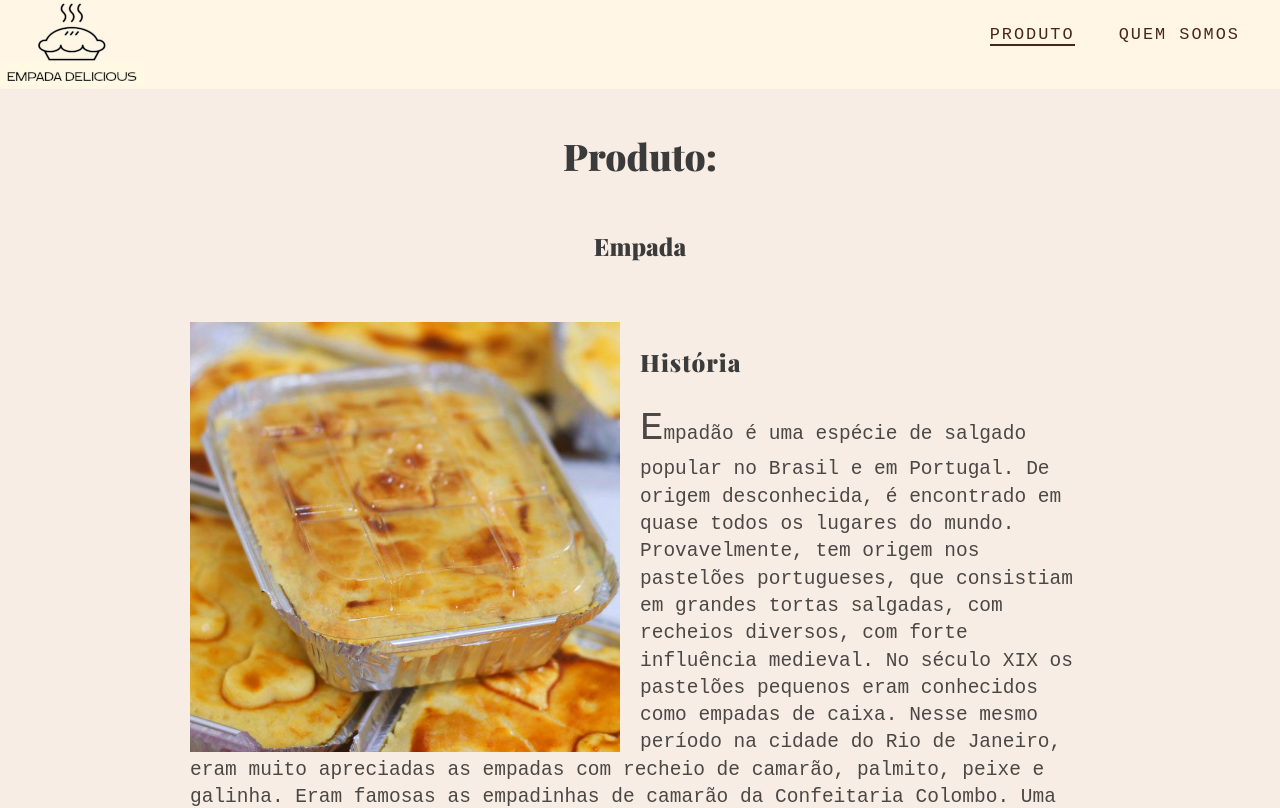
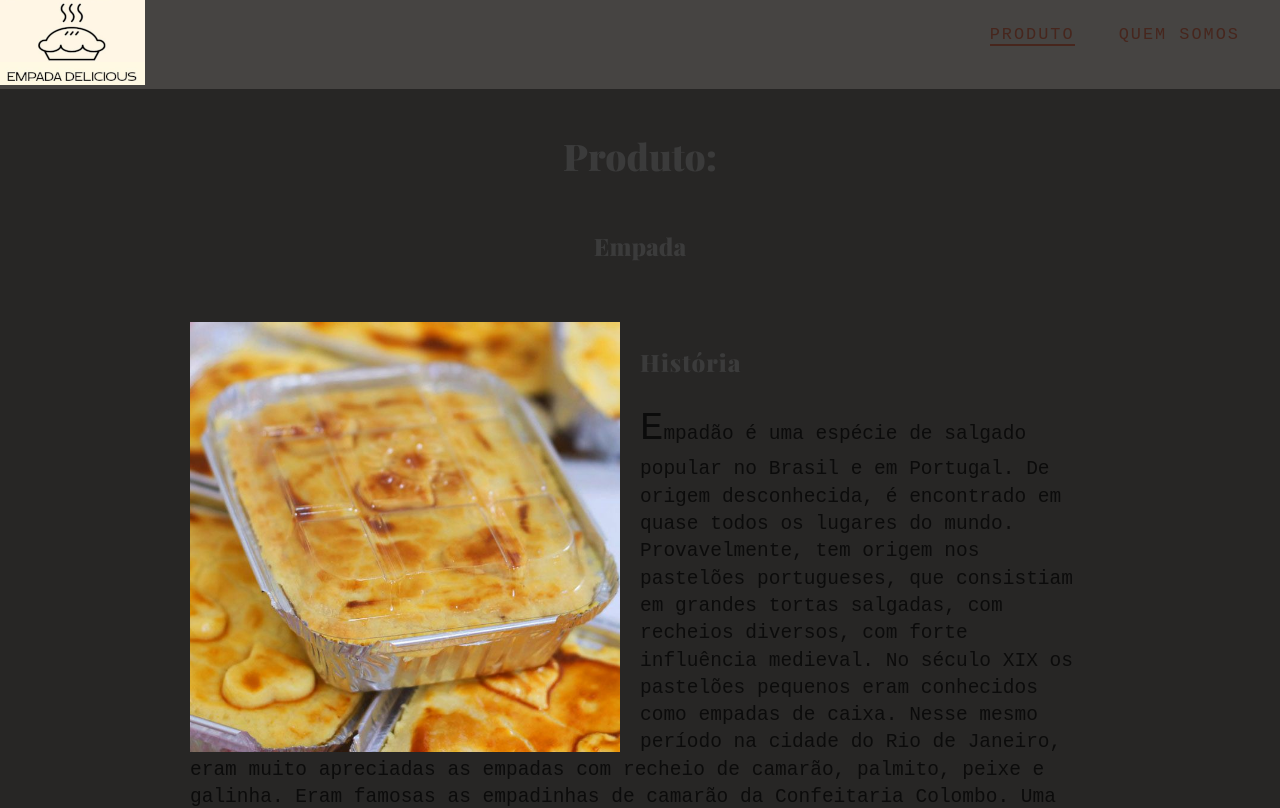
Before and after one commit to VinniGon/vinnigon.github.io, a plain HTML site: page index.html in a window 1280 px wide. Shown: the top 808 px of the page. Drawn offline with nearby package versions, Linux system fonts and the light colour scheme.

```diff
--- a/css/style.css
+++ b/css/style.css
@@ -10,14 +10,14 @@ ul {
 
 
 body {
-    background-color: #F7EDE4;
+    background-color: #272625;
     margin: 0px;
     padding-top: 40px;
     padding-bottom: 120px;
 }
 
 .menu {
-    background: #FFF6E5;
+    background: #464442;
     position: fixed;
     width: 100%;
     top: 0;
```
